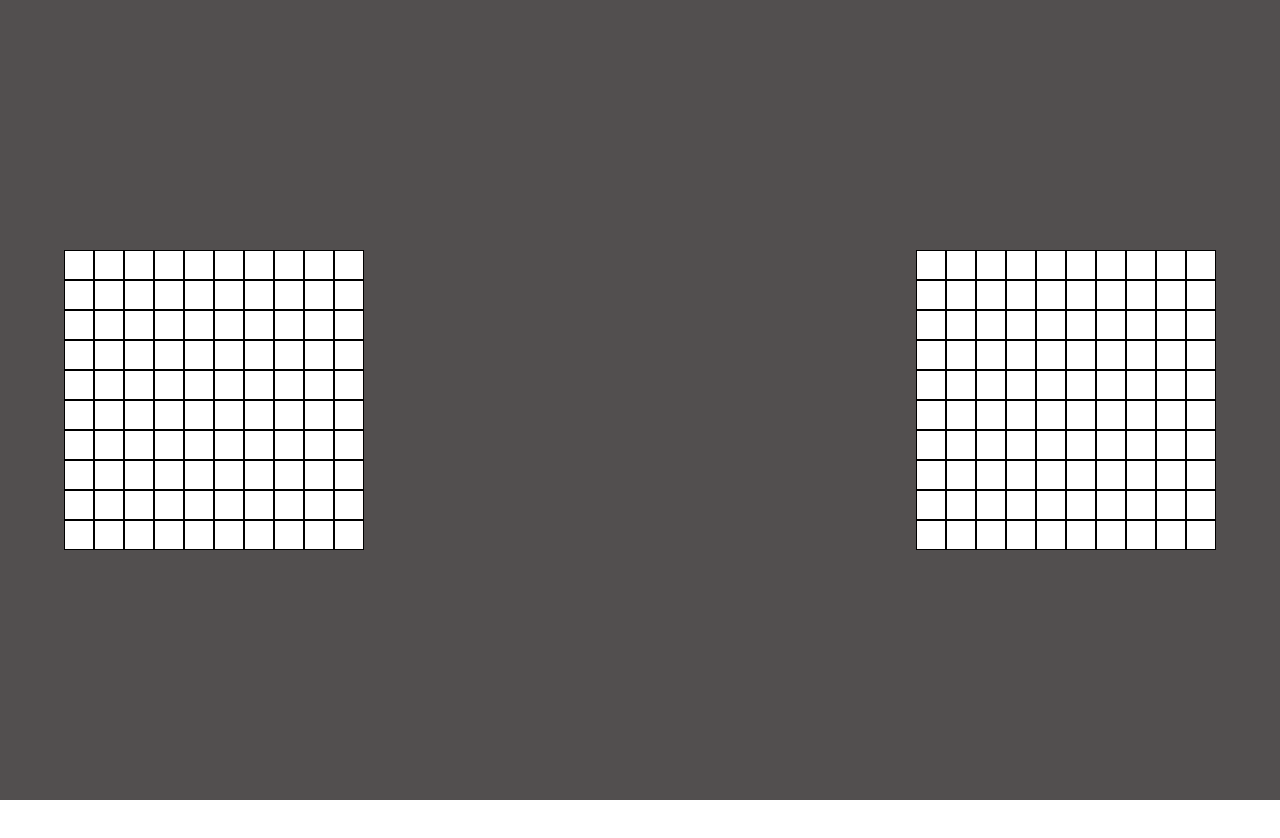
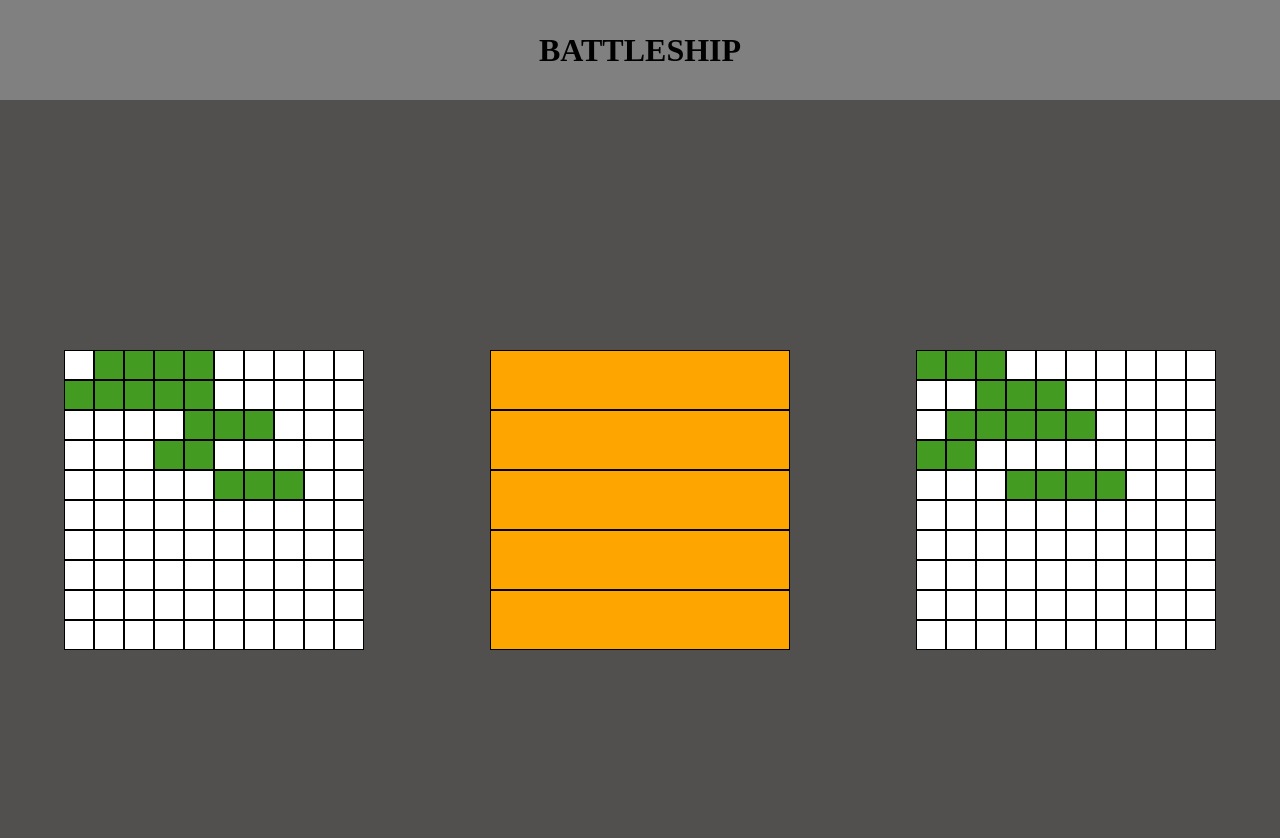
Before and after one commit to DaeguDude/battleship, a website built with webpack: page dist/index.html in a window 1280 px wide. Before the commit the page ends 800 px from the top, so only its background shows below. Built offline with nearby package versions, Linux system fonts and the light colour scheme.

Commit message:
Implement to take turn of each player

```diff
--- a/src/game.ts
+++ b/src/game.ts
@@ -1,48 +1,74 @@
-// set up a new game by creating players and gameboard
+import { Gameboard } from "./model/Gameboard/Gameboard";
+import { Player } from "./model/Player/Player";
+import "./style/style.css";
+import { Gameboard as IGameboard, Player as IPlayer } from "./types";
+import { View } from "./view/view";
 
-// import { Gameboard } from "./model/Gameboard/Gameboard";
-// import { Player } from "./model/Player/Player";
-import "./style/style.css";
+export class Game {
+  view: any;
+  user: IPlayer;
+  computer: IPlayer;
+  userBoard: IGameboard;
+  computerBoard: IGameboard;
+  currentPlayer: "user" | "computer";
 
-// loop
-// export function game() {
-//   populateDisplay();
+  constructor() {
+    this.view = new View();
+    this.userBoard = Gameboard();
+    this.computerBoard = Gameboard();
+    this.user = Player("user", this.computerBoard);
+    this.computer = Player("computer", this.userBoard);
 
-//   // // create 2 boards
-//   // const boardOne = Gameboard();
-//   // const boardTwo = Gameboard();
+    this.currentPlayer = "user";
 
-//   // // create players
-//   // const humanPlayerName = prompt("Enter your name");
-//   // const humanPlayer = Player(humanPlayerName, boardOne);
-//   // const computerPlayer = Player("computer", boardTwo);
+    this.startGame();
+  }
 
-//   const boardDisplayOne = GameboardDisplay();
-//   const boardDisplayTwo = GameboardDisplay();
-//   const app = document.querySelector(".app");
-//   app.appendChild(boardDisplayOne);
-//   app.appendChild(boardDisplayTwo);
+  // It should alternate turn
+  changeTurn() {
+    if (this.currentPlayer === "user") {
+      return (this.currentPlayer = "computer");
+    }
 
-//   // populate gameboard with predetermined coordinates.
-// }
+    return (this.currentPlayer = "user");
+  }
 
-// export function populateDisplay() {
-//   const userName = getUserName();
+  startGame() {
+    this.userBoard.placeShip("Battleship", "b", 0);
+    this.userBoard.placeShip("Carrier", "a", 1);
+    this.userBoard.placeShip("Destroyer", "e", 2);
+    this.userBoard.placeShip("PatrolBoat", "d", 3);
+    this.userBoard.placeShip("Submarine", "f", 4);
 
-//   const userBoard = document.createElement("div");
-//   userBoard.classList.add("player-name");
-//   userBoard.innerText = userName;
+    this.view.displayGameStartPage(this.userBoard);
 
-//   const computerBoard = document.createElement("div");
-//   computerBoard.classList.add("player-name");
-//   computerBoard.innerText = "computer";
+    this.computerBoard.placeShip("Destroyer", "a", 0);
+    this.computerBoard.placeShip("Submarine", "c", 1);
+    this.computerBoard.placeShip("Carrier", "b", 2);
+    this.computerBoard.placeShip("PatrolBoat", "a", 3);
+    this.computerBoard.placeShip("Battleship", "d", 4);
 
-//   const app = document.querySelector(".app");
-//   app.appendChild(userBoard);
-//   app.appendChild(computerBoard);
-// }
+    this.view.displayBoard(this.computerBoard, "computer");
+    this.view.bindClickCoordinate("computer", this.handleReceiveAttack);
+  }
 
-// export function getUserName() {
-//   const userName = prompt("What is your name?");
-//   return userName;
-// }
+  handleReceiveAttack = (e: any) => {
+    const x = e.currentTarget.dataset.xCoord;
+    const y = e.currentTarget.dataset.yCoord;
+
+    this.user.hit({ x, y });
+    this.view.displayBoard(this.computerBoard, "computer");
+
+    this.changeTurn();
+    this.computerHits();
+
+    // NOTE: There is a little bug, which is when I click on the coordinate that
+    // has been clicked, it still counts as an attack, and computer hits the coordinate
+    // of the userboard. It shouldn't hit the userBoard when attack was failure
+  };
+
+  computerHits = () => {
+    this.computer.hit();
+    this.view.displayBoard(this.userBoard, "user");
+  };
+}
--- a/src/index.ts
+++ b/src/index.ts
@@ -1,10 +1,4 @@
-import { Controller } from "./controller/controller";
-import { Model } from "./model/model";
-import { View } from "./view/view";
-
-// import { game } from "./game";
+import { Game } from "./game";
 import "./style/style.css";
 
-// game();
-
-new Controller(new Model(), new View());
+new Game();
--- a/src/model/Gameboard/Gameboard.ts
+++ b/src/model/Gameboard/Gameboard.ts
@@ -15,6 +15,14 @@ function Gameboard(): GameboardType {
   let shipCoordinatesInfo: any = {};
   const ships: ShipType[] = [];
 
+  // const shipNames: ShipNames[] = [
+  //   "PatrolBoat",
+  //   "Carrier",
+  //   "Battleship",
+  //   "Destroyer",
+  //   "Submarine",
+  // ];
+
   const placeShip = (
     shipName: ShipNames,
     xCoord: XCoordinates,
@@ -23,6 +31,15 @@ function Gameboard(): GameboardType {
     // Make a ship
     const ship = Ship(shipName);
     const xCoordNumber = getXCoordNumber(xCoord);
+
+    const specifiedCorodinate = getCoordinate(xCoord, yCoord);
+    if (
+      specifiedCorodinate !== "hit" &&
+      specifiedCorodinate !== "noHit" &&
+      specifiedCorodinate !== "missed"
+    ) {
+      return "There is already a ship";
+    }
 
     const hasEnoughSpace = checkForEnoughSpace(ship.length, xCoord);
     if (!hasEnoughSpace) {
@@ -62,7 +79,6 @@ function Gameboard(): GameboardType {
   };
 
   const receiveAttack = (xCoord: XCoordinates, yCoord: YCoordinates) => {
-    console.log("receiveAttack");
     const newCoordinates = cloneDeep(coordinates);
     const numXCoord = getXCoordNumber(xCoord);
     const ships: ShipNames[] = [
--- a/src/style/style.css
+++ b/src/style/style.css
@@ -8,6 +8,13 @@
   width: 100vw;
   height: 100vh;
   background: gray;
+}
+
+.header {
+  height: 100px;
+  display: flex;
+  justify-content: center;
+  align-items: center;
 }
 
 .container {
@@ -50,3 +57,48 @@
 }
 .noHit {
 }
+
+.Battleship {
+  background: rgb(67, 155, 33);
+}
+
+.Carrier {
+  background: rgb(67, 155, 33);
+}
+
+.Destroyer {
+  background: rgb(67, 155, 33);
+}
+
+.PatrolBoat {
+  background: rgb(67, 155, 33);
+}
+
+.Submarine {
+  background: rgb(67, 155, 33);
+}
+
+.ships-container {
+  height: 300px;
+  width: 300px;
+  background: orange;
+
+  display: flex;
+  flex-direction: column;
+}
+
+.ship-row {
+  flex-grow: 1;
+
+  border: 1px solid black;
+
+  display: flex;
+  flex-direction: row;
+  justify-content: center;
+  align-items: stretch;
+}
+
+.ship-row .box {
+  flex-grow: 1;
+  border: 1px solid black;
+}
--- a/src/view/view.ts
+++ b/src/view/view.ts
@@ -1,19 +1,26 @@
 // Manipulating the DOM
+import { Gameboard as IGameboard } from "../types";
 import { CellStatus, Gameboard } from "../types";
 import { getXCoordChar } from "../utils/getXCoordChar";
 
 export class View {
-  app: any;
+  app: Element;
+  container: HTMLElement;
+  header: HTMLElement;
+  title: HTMLElement;
+  shipsContainer: HTMLElement;
   userBoard: any;
   computerBoard: any;
-  container: any;
   onGameboardUpdated: any;
 
   constructor() {
     this.app = this.getElement(".app");
+
+    this.header = this.createElement("header", "header");
+    this.title = this.createElement("h1", "title");
+    this.title.innerText = "BATTLESHIP";
     this.container = this.createElement("div", "container");
-    this.app.append(this.container);
-    this.onGameboardUpdated;
+    this.header.append(this.title);
   }
 
   createElement(tag: string, className?: string | string[]) {
@@ -36,6 +43,14 @@ export class View {
     const element = document.querySelector(selector);
 
     return element;
+  }
+
+  displayGameStartPage(boardOne: IGameboard) {
+    const boardToDisplay = this.createNewDisplayBoard("user", boardOne);
+    const shipsContainer = this.createShipsContainer();
+    this.container.append(boardToDisplay, shipsContainer);
+
+    this.app.append(this.header, this.container);
   }
 
   displayBoard(gameboard: Gameboard, player: "user" | "computer") {
@@ -65,7 +80,7 @@ export class View {
 
   bindClickCoordinate(
     player: "user" | "computer",
-    handler: (event: any, player: "user" | "computer") => void
+    handler: (event: any) => void
   ) {
     const board = this.getElement(`#${player}`);
     const rows = board.children;
@@ -76,8 +91,8 @@ export class View {
 
       for (let j = 0; j < cells.length; j++) {
         const cell = cells[j];
-        cell.addEventListener("click", (event: any) => {
-          handler(event, player);
+        cell.addEventListener("click", (e: any) => {
+          handler(e);
         });
       }
     }
@@ -111,9 +126,43 @@ export class View {
 
     return board;
   }
+
+  createShipsContainer() {
+    const container = this.createElement("div", "ships-container");
+    for (let i = 0; i < 5; i++) {
+      const shipRow = this.createElement("div", "ship-row");
+      for (let j = 0; j < 2; j++) {
+        // I need to create ship and attach here...
+      }
+
+      container.append(shipRow);
+    }
+
+    return container;
+  }
 }
 
 function getClassNameForCell(cell: CellStatus) {
+  if (cell === "Battleship") {
+    return "cell Battleship";
+  }
+
+  if (cell === "Carrier") {
+    return "cell Carrier";
+  }
+
+  if (cell === "Destroyer") {
+    return "cell Destroyer";
+  }
+
+  if (cell === "PatrolBoat") {
+    return "cell PatrolBoat";
+  }
+
+  if (cell === "Submarine") {
+    return "cell Submarine";
+  }
+
   if (cell === "hit") {
     return "cell hit";
   }
```
Also changed, not shown: src/model/Gameboard/Gameboard.test.ts (+27 -0 lines).
